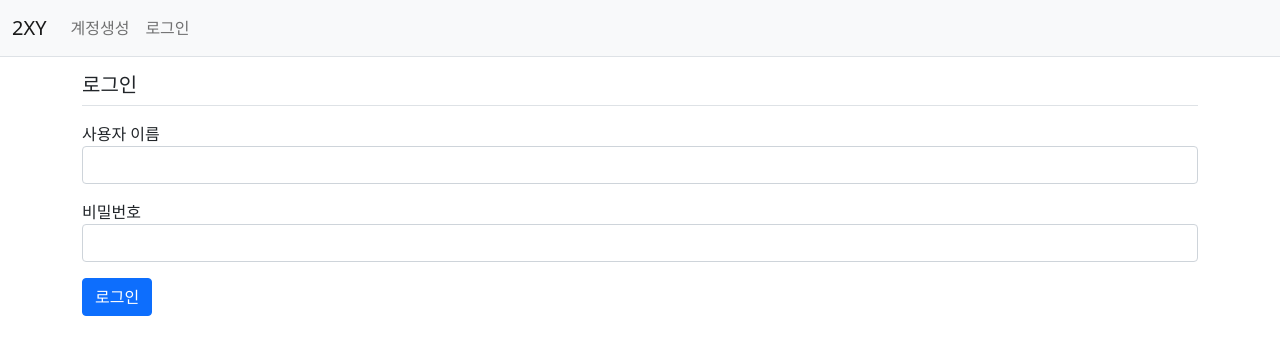
After one commit to wd48/flask_pybo_pjt, a Flask app: page /auth/login/ in a window 1280 px wide. The commit adds this page. Shown: the top 355 px of the page. Run offline with Flask 3, Linux system fonts and the light colour scheme; some libraries are stand-ins or nearby versions.

Commit message:
로그인 기능 (쿠키, 세션)

```diff
--- a/pybo/forms.py
+++ b/pybo/forms.py
@@ -18,3 +18,8 @@ class UserCreateForm(FlaskForm):
         DataRequired(), EqualTo('password2', '비밀번호가 일치하지 않습니다')])
     password2 = PasswordField('비밀번호확인', validators=[DataRequired()])
     email = EmailField('이메일', validators=[DataRequired(), Email()])
+
+# 2025-07-26, 사용자 로그인 폼을 위한 FlaskForm 클래스 정의
+class UserLoginForm(FlaskForm):
+    username = StringField('사용자이름', validators=[DataRequired(), Length(min=3, max=25)])
+    password = PasswordField('비밀번호', validators=[DataRequired()])
--- /dev/null
+++ b/pybo/templates/auth/login.html
@@ -0,0 +1,21 @@
+{% extends "base.html" %}
+{% block content %}
+<div class="container">
+    <h5 class="my-3 border-bottom pb-2">로그인</h5>
+    <form method="post">
+        {{ form.csrf_token }}
+        {% include "form_errors.html" %}
+        <div class="mb-3">
+            <label for="username">사용자 이름</label>
+            <input type="text" class="form-control" name="username" id="username"
+                   value="{{ form.username.data or '' }}">
+        </div>
+        <div class="mb-3">
+            <label for="password">비밀번호</label>
+            <input type="password" class="form-control" name="password" id="password"
+                   value="{{ form.password.data or '' }}">
+        </div>
+        <button type="submit" class="btn btn-primary">로그인</button>
+    </form>
+</div>
+{% endblock %}
--- a/pybo/templates/navbar.html
+++ b/pybo/templates/navbar.html
@@ -16,7 +16,7 @@
                     <a class="nav-link" href="{{ url_for('auth.signup') }}">계정생성</a>
                 </li>
                 <li class="nav-item">
-                    <a class="nav-link" href="#">로그인</a>
+                    <a class="nav-link" href="{{ url_for('auth.login') }}">로그인</a>
                 </li>
             </ul>
         </div>
--- a/pybo/views/auth_views.py
+++ b/pybo/views/auth_views.py
@@ -1,9 +1,9 @@
-from flask import Blueprint, url_for, render_template, flash, request
-from werkzeug.security import generate_password_hash
+from flask import Blueprint, url_for, render_template, flash, request, session
+from werkzeug.security import generate_password_hash, check_password_hash
 from werkzeug.utils import redirect
 
 from pybo import db
-from pybo.forms import UserCreateForm
+from pybo.forms import UserCreateForm, UserLoginForm
 from pybo.models import User
 
 bp = Blueprint('auth', __name__, url_prefix='/auth')
@@ -23,3 +23,27 @@ def signup():
         else:
             flash('이미 존재하는 사용자입니다.')
     return render_template('auth/signup.html', form=form)
+
+# 사용자 로그인 라우팅 함수
+'''
+로그인 과정
+- 폼 입력으로 받은 username으로 DB에 해당 사용자가 있는지 검사
+- 사용자가 없으면 오류 발생
+- 사용자 존재하면 폼 입력으로 받은 password와 check_password_hash() 함수를 이용해 비밀번호를 검사
+'''
+@bp.route('/login/', methods=('GET', 'POST'))
+def login():
+    form = UserLoginForm()
+    if request.method == 'POST' and form.validate_on_submit():
+        error = None
+        user = User.query.filter_by(username=form.username.data).first()
+        if not user:
+            error = '존재하지 않는 사용자입니다.'
+        elif not check_password_hash(user.password, form.password.data):
+            error = '비밀번호가 일치하지 않습니다.'
+        if error is None:
+            session.clear()
+            session['user_id'] = user.id
+            return redirect(url_for('main.index'))
+        flash(error)
+    return render_template('auth/login.html', form=form)
```
Also changed, not shown: README.md, pybo.db.
